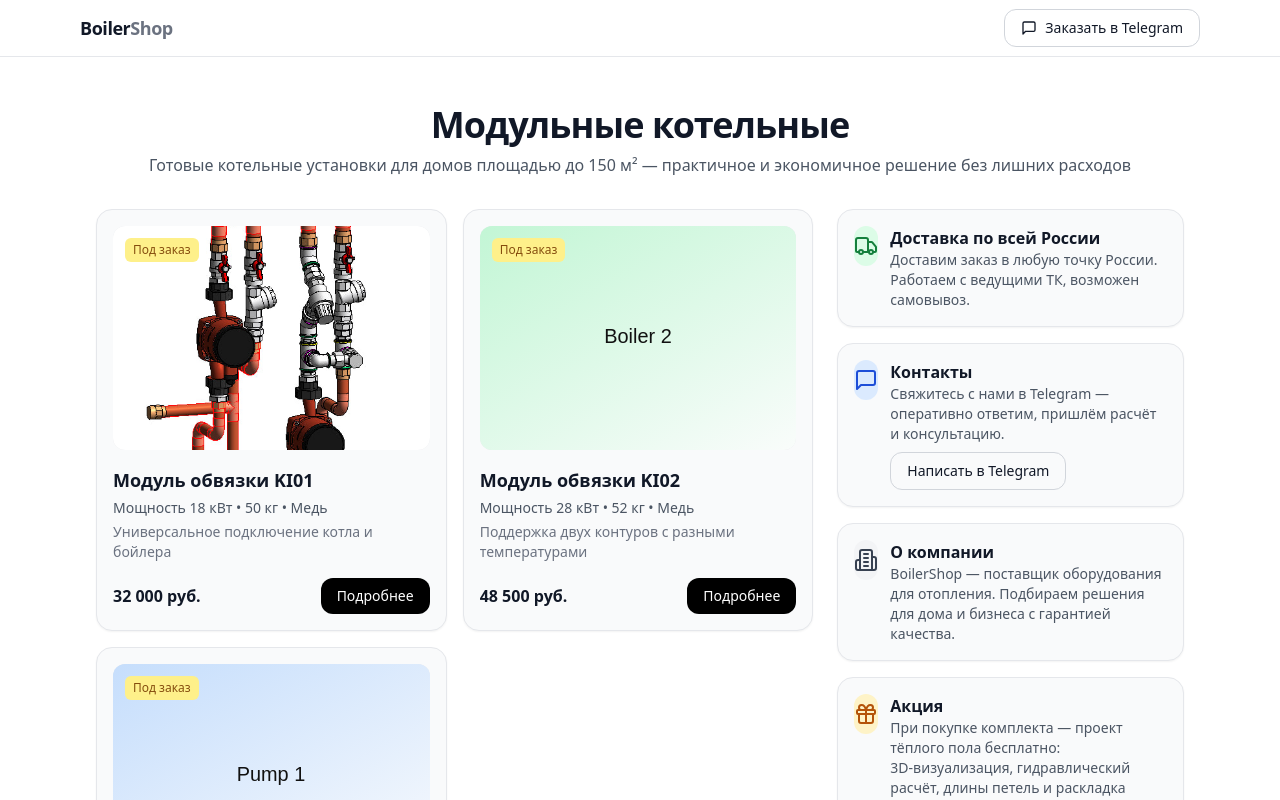
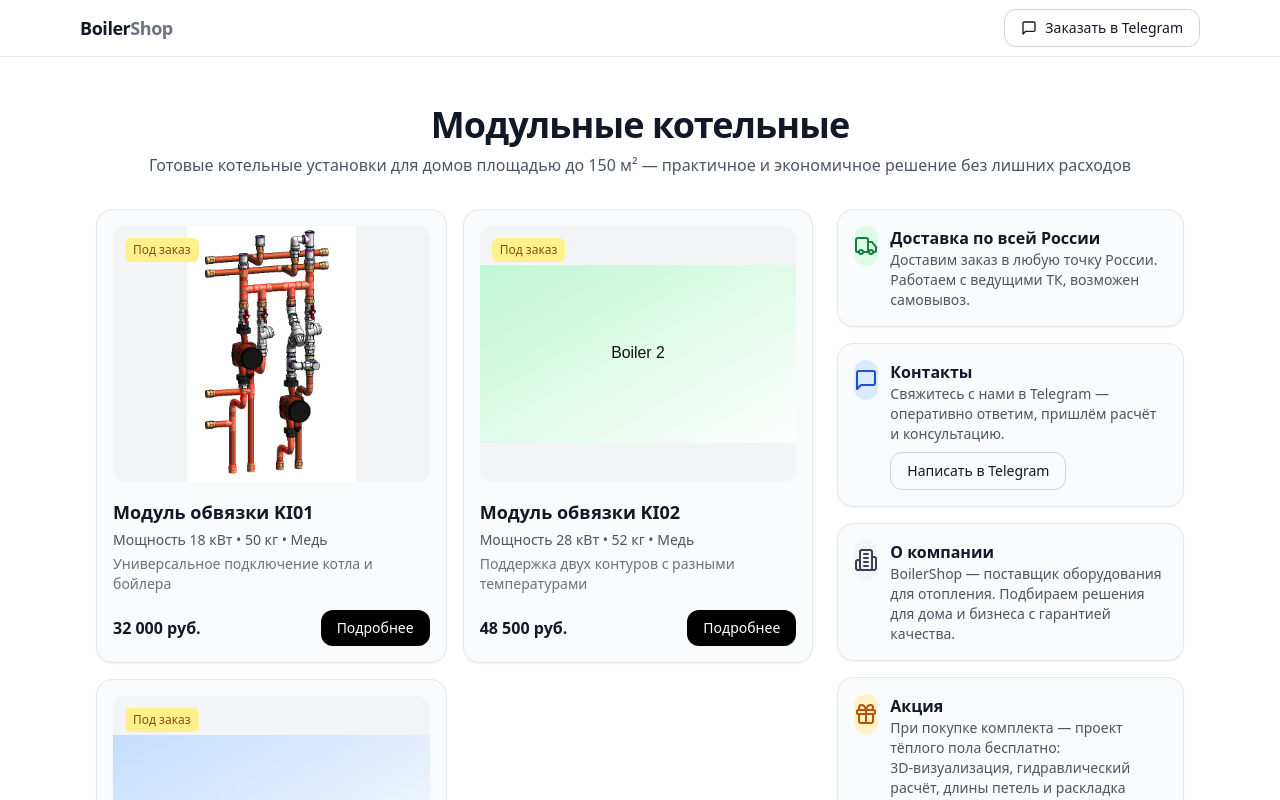
Before and after one commit to kosta180583/gidroteplo, a Next.js app: page / in a window 1280 px wide. Shown: the top 800 px of the page. Built offline with nearby package versions, Linux system fonts and the light colour scheme.

Commit message:
Initial commitv12

```diff
--- a/components/ProductCard.tsx
+++ b/components/ProductCard.tsx
@@ -26,18 +26,21 @@ export default function ProductCard({ product }: { product: Product }) {
 					</span>
 				)}
 
-				{/* Ключевой блок */}
-				<div className='relative w-full h-56 rounded-xl overflow-hidden bg-gray-200'>
+				{/* Контейнер изображения */}
+				<div className='relative w-full h-64 rounded-xl overflow-hidden bg-gray-100 flex items-center justify-center'>
+					<div className='relative w-full h-full transition-transform duration-500 ease-in-out hover:scale-105'>
 						<Image
 							src={img}
 							alt={product.name}
 							fill
-						className='object-cover transition-transform duration-300 hover:scale-105'
+							className='object-contain'
 							sizes='(max-width: 768px) 100vw, 400px'
 						/>
 					</div>
 				</div>
+			</div>
 
+			{/* Описание */}
 			<div className='mt-4 flex-1'>
 				<h3 className='text-lg font-semibold'>{product.name}</h3>
 				{product.characteristics && (
@@ -50,6 +53,7 @@ export default function ProductCard({ product }: { product: Product }) {
 				</p>
 			</div>
 
+			{/* Цена и кнопка */}
 			<div className='mt-4 flex items-center justify-between gap-2'>
 				<span className='font-semibold'>
 					{product.price.toLocaleString('ru-RU')} руб.
```
Lines whose indentation alone changed are shown as unchanged.
